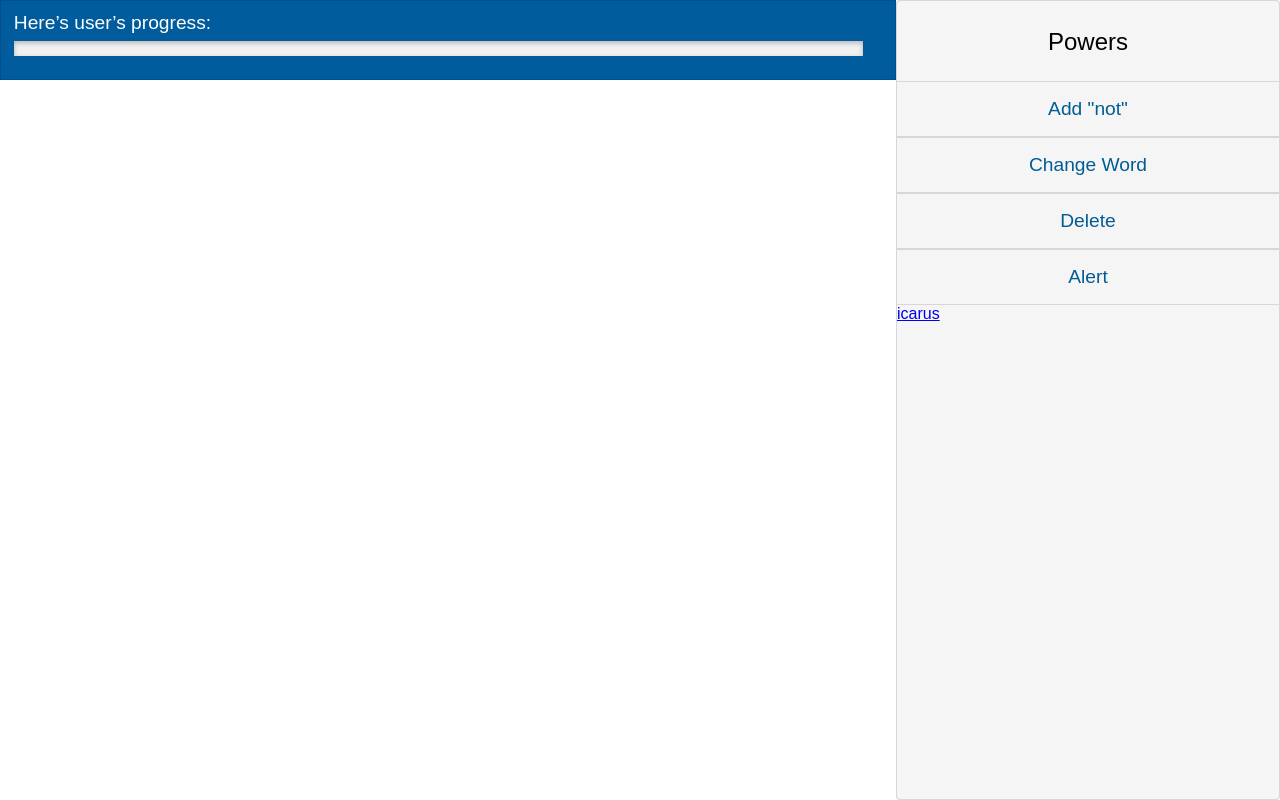
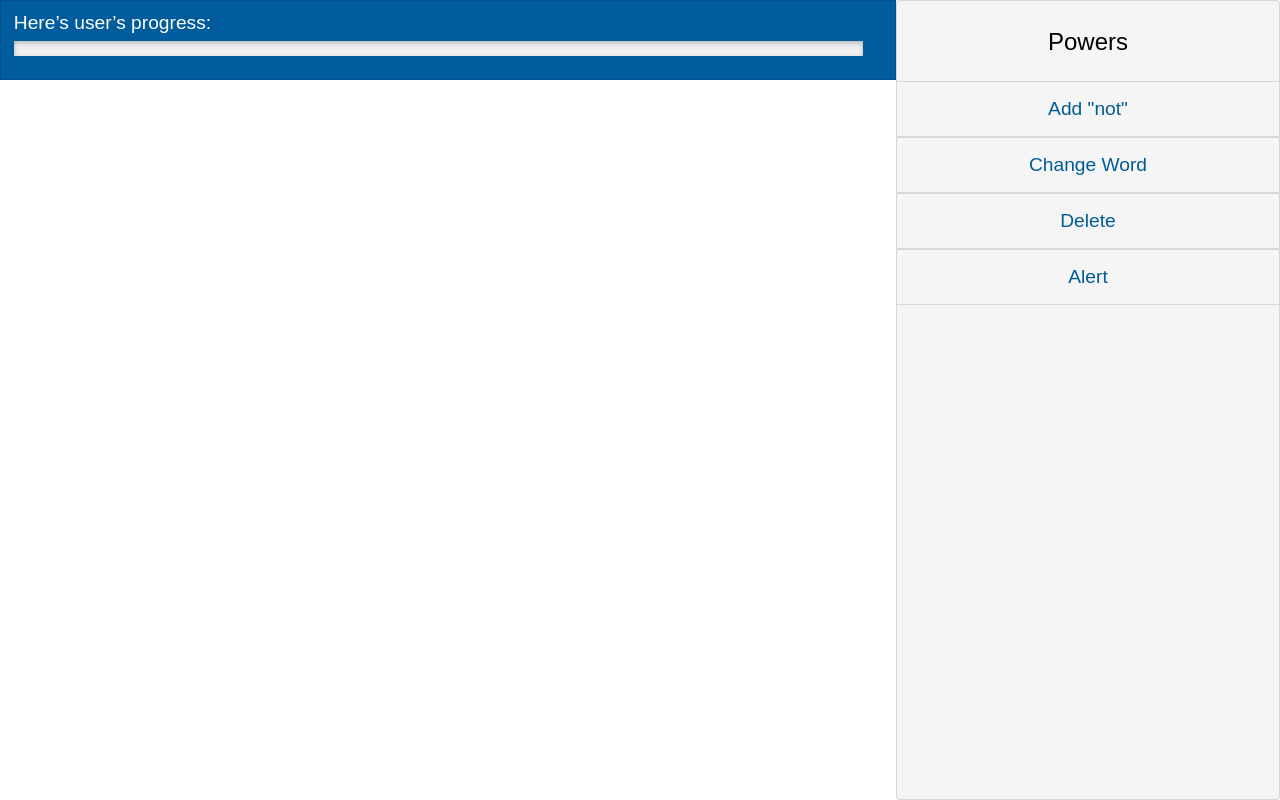
Before and after one commit to wenchen1114/Icarus, a website: page public/index.html in a window 1280 px wide. Drawn offline with nearby package versions, Linux system fonts and the light colour scheme; files that its build step writes are made by us from their sources; no server answers.

Commit message:
Update index.html

```diff
--- a/public/index.html
+++ b/public/index.html
@@ -27,7 +27,6 @@
           <button type="button" id="button4">Change Word</button>
           <button type="button" id="button3">Delete</button>
           <button type="button" id="button2">Alert</button>
-          <a href="/public/Icarus.html">icarus</a>
         </div>
       </div>
     </div>
```
